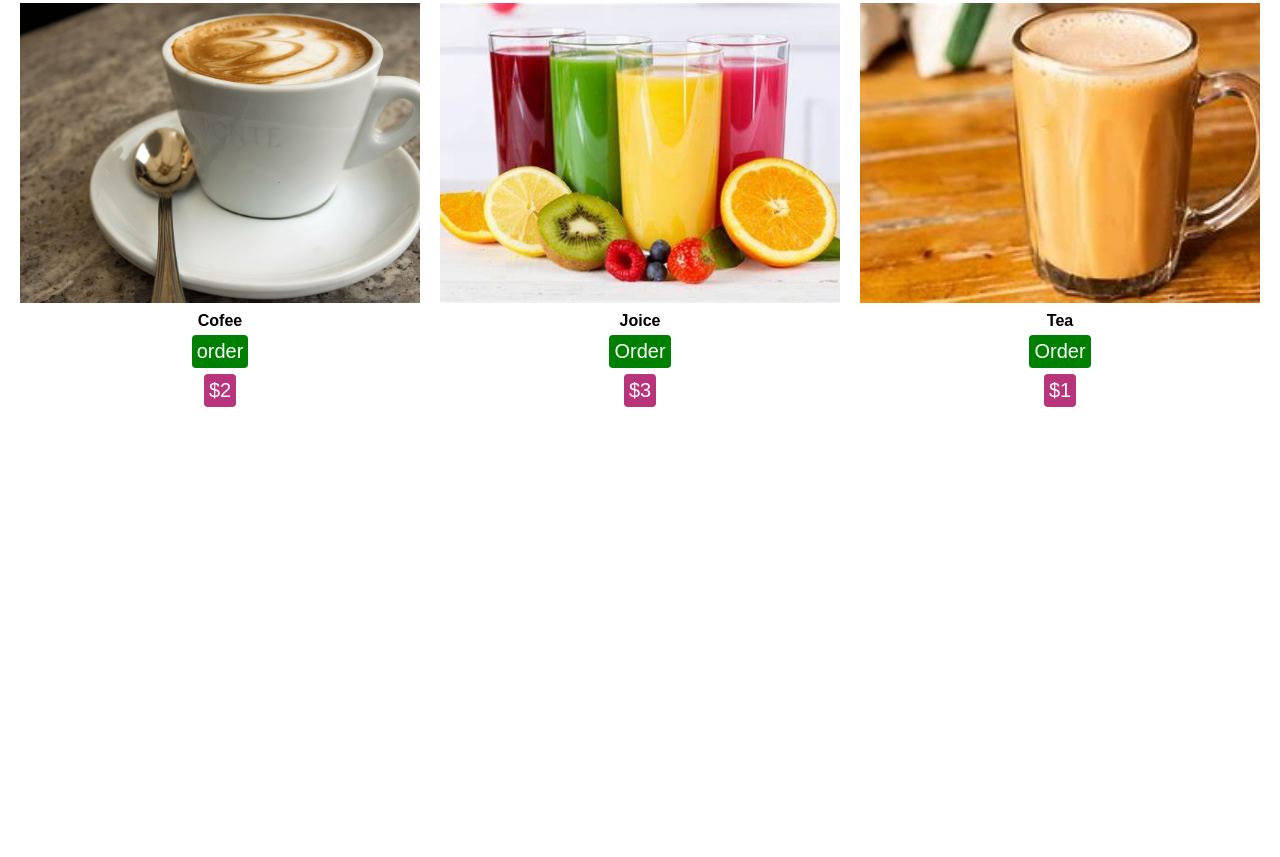
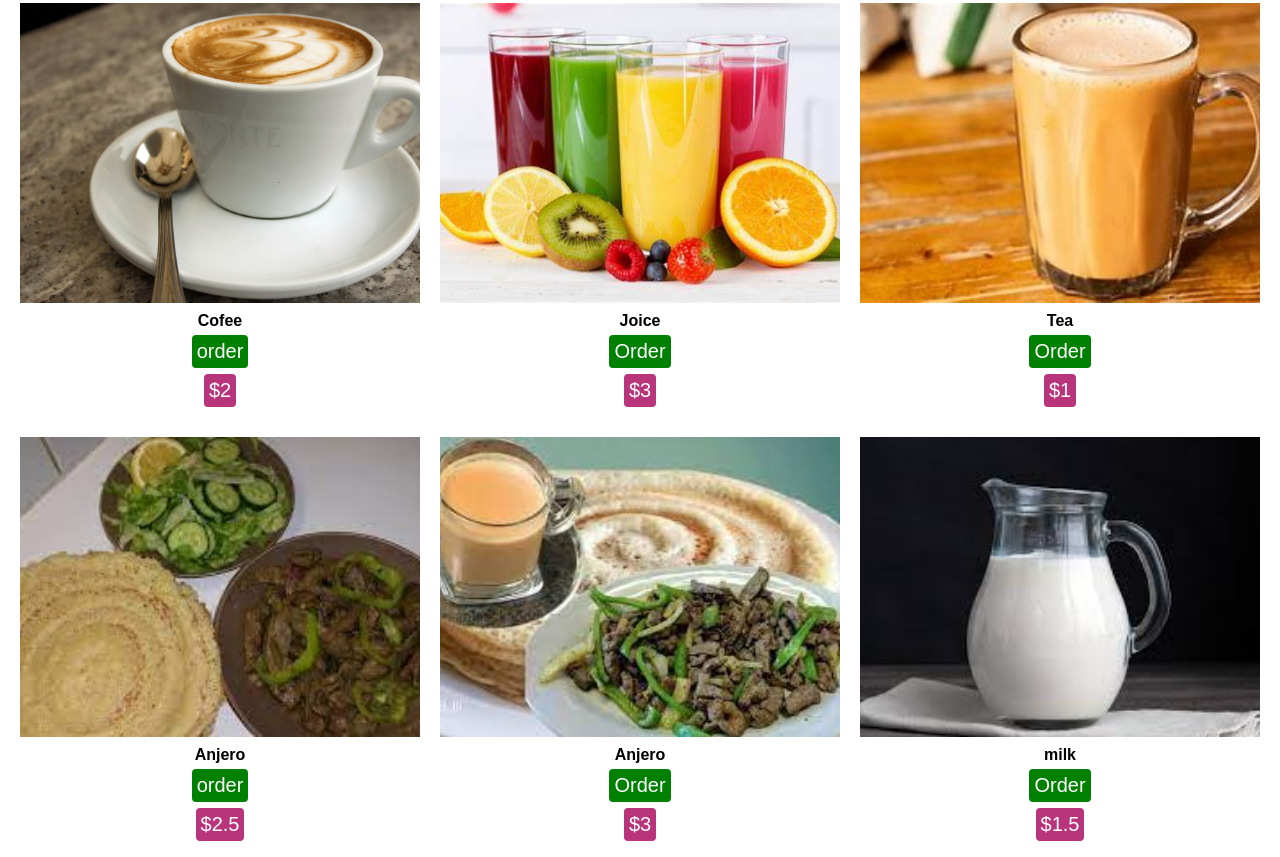
Before and after one commit to cmmyare/Restaurant, a plain HTML site: page Order.html in a window 1280 px wide. Shown: the part 972-1829 px from the top of the page. Before the commit the page ends 1409 px from the top, so only its background shows below. Drawn offline with Linux system fonts and the light colour scheme.

Commit message:
new images

```diff
--- a/Order.html
+++ b/Order.html
@@ -10,7 +10,7 @@
 <body>
 <div class="h1"><h1>Restaurant food</h1></div>
 
-<section class="items">
+<div class="items">
 	<div class="item">
 	<img src="images/p2.jfif">
 	<h4>pizza</h4>
@@ -65,7 +65,43 @@
 	<button>Order</button>
 	<div class="item2"><button>$1</button></div>
 	</div>
+	<div class="item">
+	<img src="images/canjeero.jfif">
+	<h4>Anjero</h4>
+	<button>order</button>
+	<div class="item2"><button>$2.5</button></div>
+	</div>
+    <div class="item">
+    <img src="images/canjeero2.jfif">
+    <h4>Anjero</h4>
+    <button>Order</button>
+    <div class="item2"><button>$3</button></div>
+    </div>
+    <div class="item">
+    <img src="images/fortified milk.jfif">
+    <h4>milk</h4>
+    <button>Order</button>
+    <div class="item2"><button>$1.5</button></div>
+    </div>
+	<div class="item">
+	<img src="images/fried chicken.jfif">
+	<h4>Fried chicken</h4>
+	<button>order</button>
+	<div class="item2"><button>$2.5</button></div>
+	</div>
+	<div class="item">
+	<img src="images/Roasted chicken.jfif">
+	<h4>Roasted chicken</h4>
+	<button>Order</button>
+	<div class="item2"><button>$3</button></div>
+	</div>
+	<div class="item">
+	<img src="images/Red rice.jfif">
+	<h4>Red rice</h4>
+	<button>Order</button>
+	<div class="item2"><button>$1.5</button></div>
+	</div>
 
-</section>
+</div>
 </body>
 </html>
```
Also changed, not shown: images/Baked chicken.jfif (added), images/Red rice.jfif (added), images/Roasted chicken.jfif (added), images/canjeero.jfif (added), images/canjeero2.jfif (added), images/fortified milk.jfif (added), images/fried chicken.jfif (added), images/rice.jfif (added).
